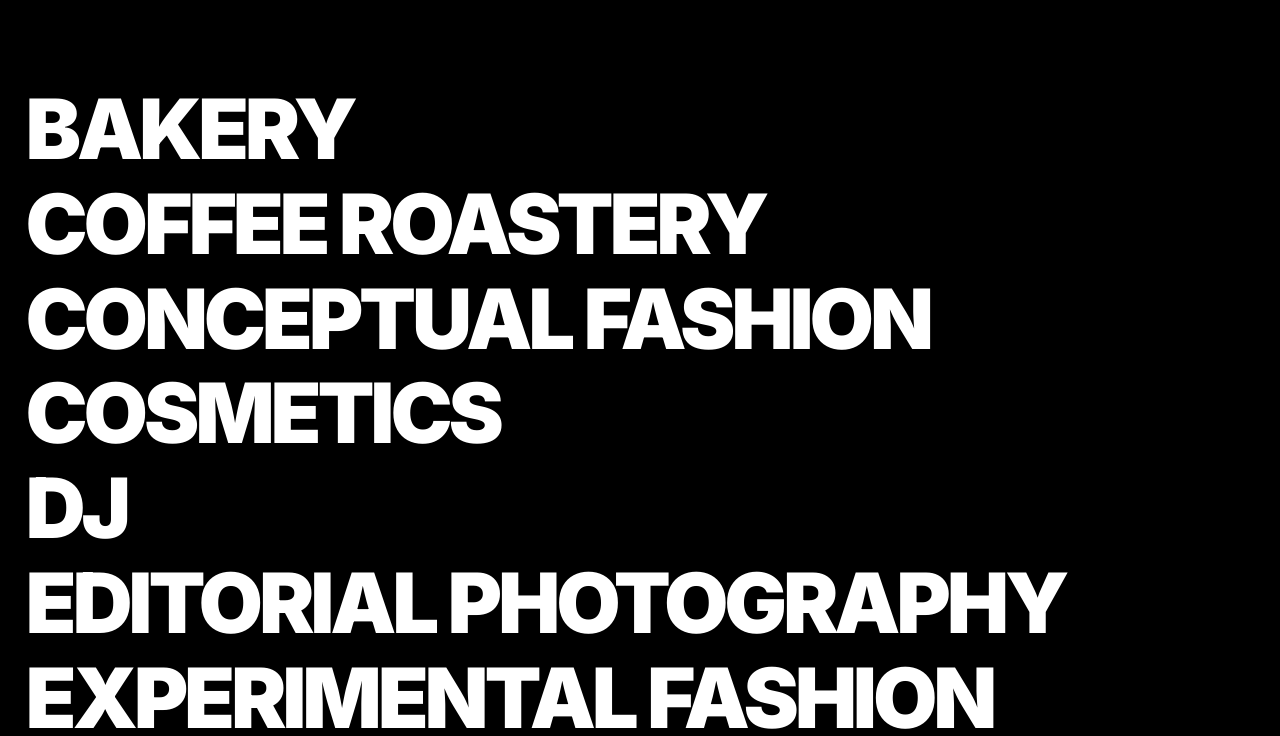
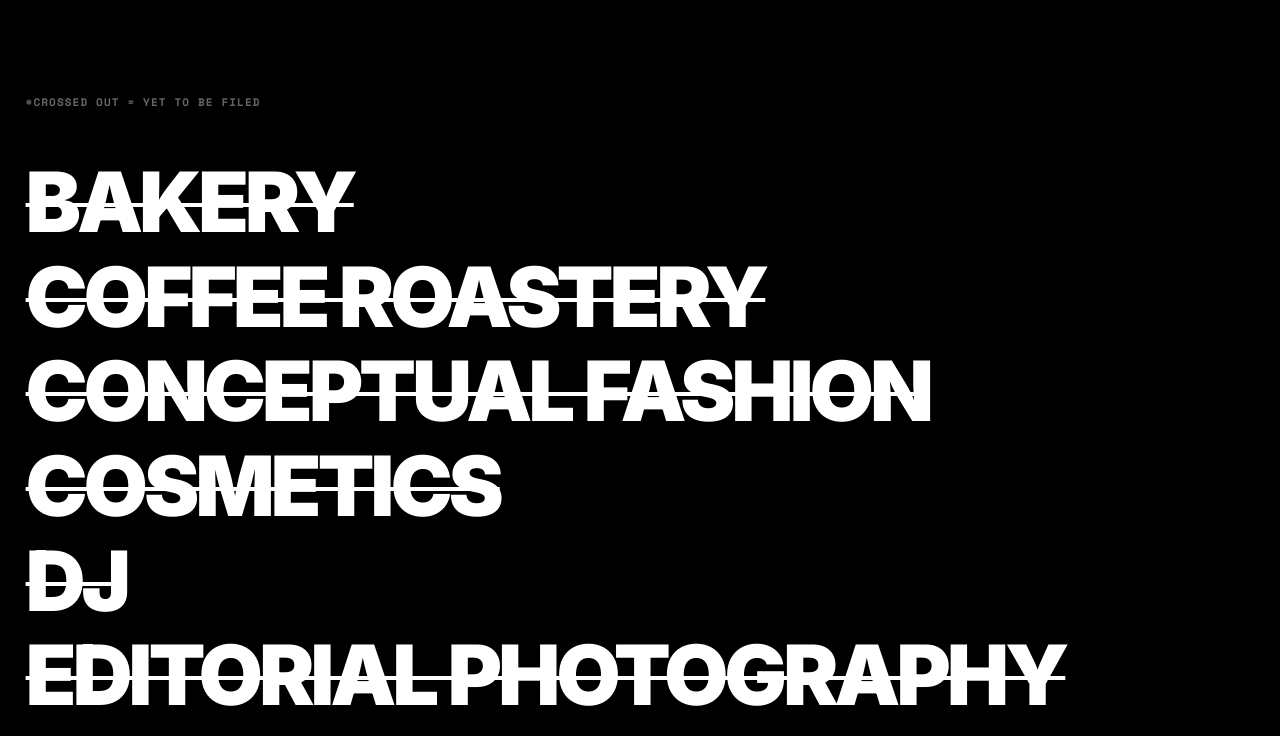
Before and after one commit to soxmfhvl123/CDJSTUDIO, a website built with Vite: page index.html in a window 1280 px wide. Shown: the part 2685-3421 px from the top of the page. Built offline with nearby package versions, Linux system fonts and the light colour scheme.

Commit message:
style: apply strikethrough cross out to brand list and add explanation note at the top

```diff
--- a/index.css
+++ b/index.css
@@ -421,6 +421,16 @@ body {
   background-color: #000000;
 }
 
+.categories-list-note {
+  font-family: var(--font-mono);
+  font-size: 11px;
+  color: var(--text-muted);
+  letter-spacing: 0.1em;
+  text-transform: uppercase;
+  margin-bottom: 2rem;
+  font-weight: bold;
+}
+
 .category-item-simple {
   cursor: default;
   user-select: none;
@@ -438,6 +448,8 @@ body {
   line-height: 0.85;
   display: block;
   transition: color 0.2s cubic-bezier(0.16, 1, 0.3, 1);
+  text-decoration: line-through;
+  text-decoration-thickness: 0.05em;
 }
 
 .category-item-simple:hover .category-name-simple {
--- a/index.html
+++ b/index.html
@@ -241,6 +241,7 @@
 
     <!-- Categories List Section -->
     <section class="categories-list-container">
+      <div class="categories-list-note">*crossed out = yet to be filed</div>
       <div class="category-item-simple" data-target="BAKERY">
         <span class="category-name-simple">BAKERY</span>
       </div>
```
